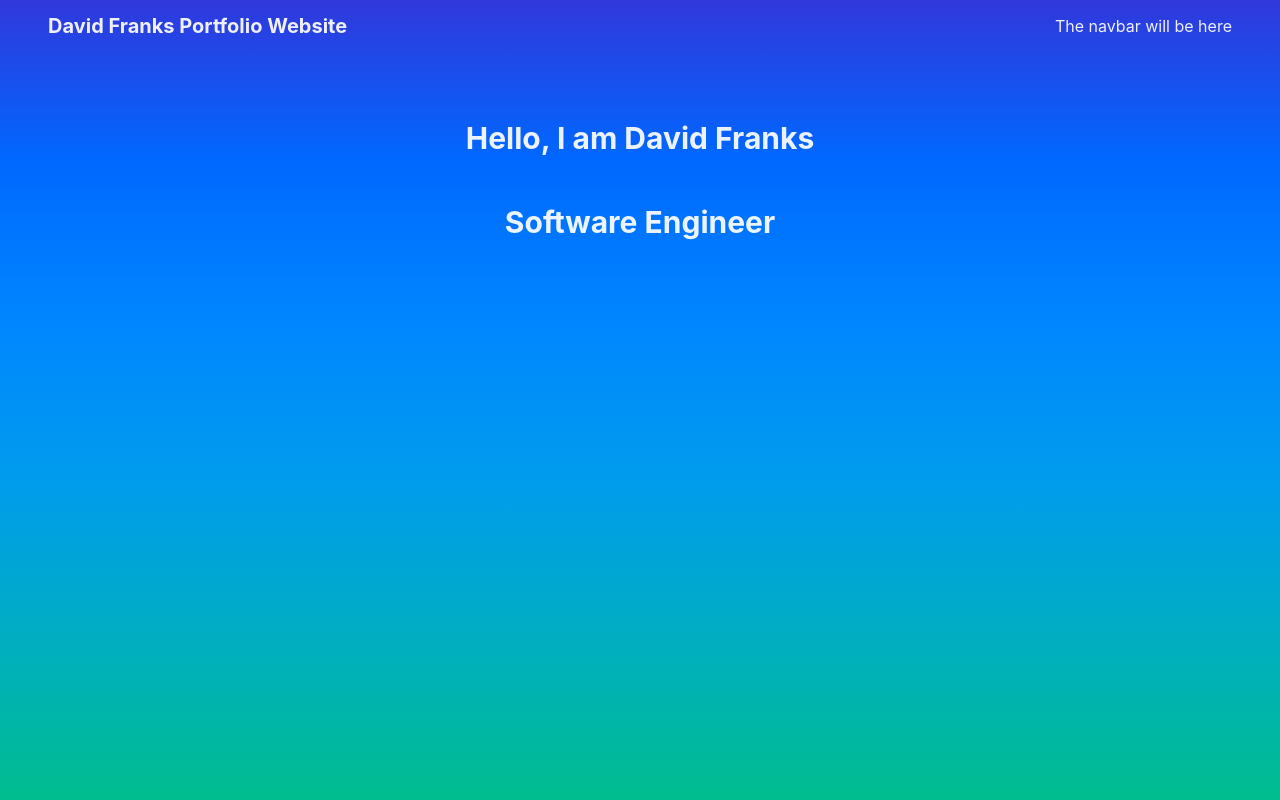
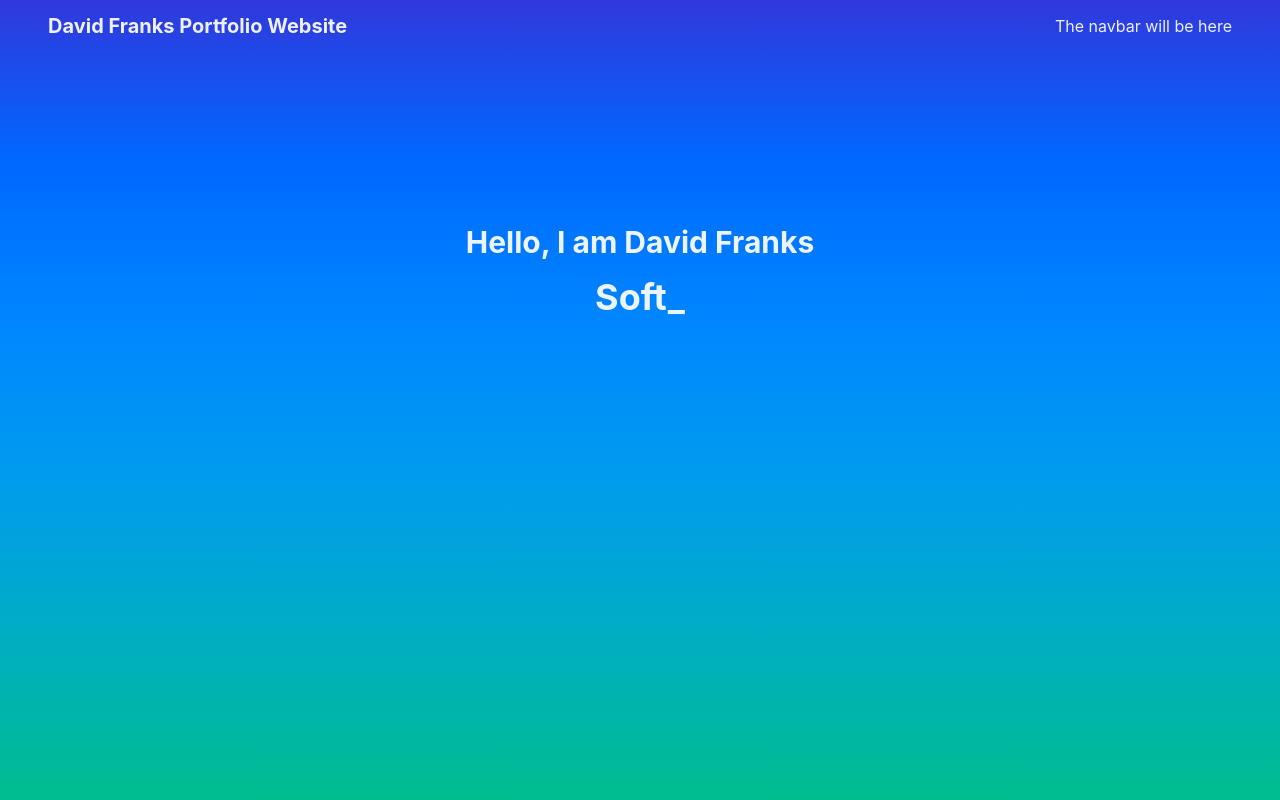
Before and after one commit to davidfrnks7/old-portfolio-website, a Next.js app: page / in a window 1280 px wide. Built offline with nearby package versions, Linux system fonts and the light colour scheme.

Commit message:
Added typewriter effect to the greet component.

```diff
--- a/components/Greeting.tsx
+++ b/components/Greeting.tsx
@@ -1,5 +1,6 @@
 import { Box, Heading } from "@chakra-ui/react";
 import React from "react";
+import TypeWriter from "./TypeWriter";
 
 const Greeting = (): JSX.Element => {
   return (
@@ -11,20 +12,21 @@ const Greeting = (): JSX.Element => {
       bgGradient="linear(to-b, gradient.100, gradient.200, gradient.300, gradient.400, gradient.500, gradient.600)"
     >
       <Heading
-        pt="15vh"
+        pt="20%"
         as="h2"
         size="lg"
       >
         Hello, I am David Franks
       </Heading>
-      <Heading
+      {/* <Heading
         mt="3rem"
         pb="10vh"
         as="h2"
         size="lg"
       >
         Software Engineer
-      </Heading>
+      </Heading> */}
+      <TypeWriter />
     </Box>
   );
 };
--- /dev/null
+++ b/components/TypeWriter.tsx
@@ -0,0 +1,31 @@
+import React from 'react';
+import { Heading } from '@chakra-ui/layout';
+import Typewritter from "typewriter-effect"
+
+const TypeWriter = (): JSX.Element => {
+  return (
+    <Heading
+        mt="1rem"
+        pb="10vh"
+        as="h2"
+        size="xl"
+      >
+      <Typewritter
+        options={{
+          strings: [
+            "Software Engineer",
+            "Full Stack Developer",
+            "React.js Developer",
+            "Creative Writer",
+            "Gamer"
+          ],
+          autoStart: true,
+          loop: true,
+          cursor: "_"
+        }}
+      />
+    </Heading>
+  )
+};
+
+export default TypeWriter;
--- a/package.json
+++ b/package.json
@@ -20,7 +20,8 @@
     "framer-motion": "^4",
     "next": "11.1.2",
     "react": "17.0.2",
-    "react-dom": "17.0.2"
+    "react-dom": "17.0.2",
+    "typewriter-effect": "^2.18.2"
   },
   "devDependencies": {
     "@typescript-eslint/eslint-plugin": "^4.31.1",
```
Also changed, not shown: 1 other file (tests, documents, lock files or other folders).
